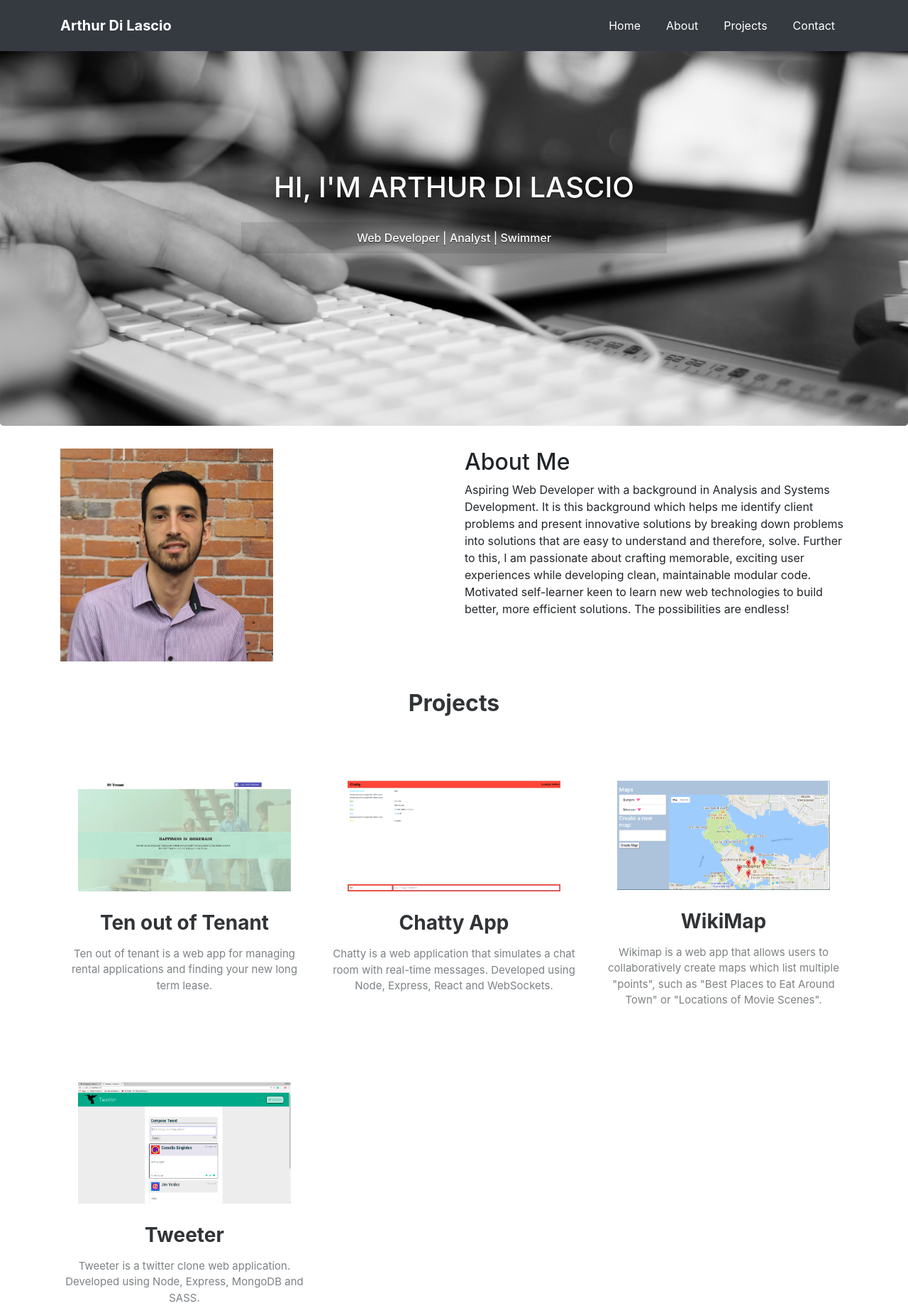
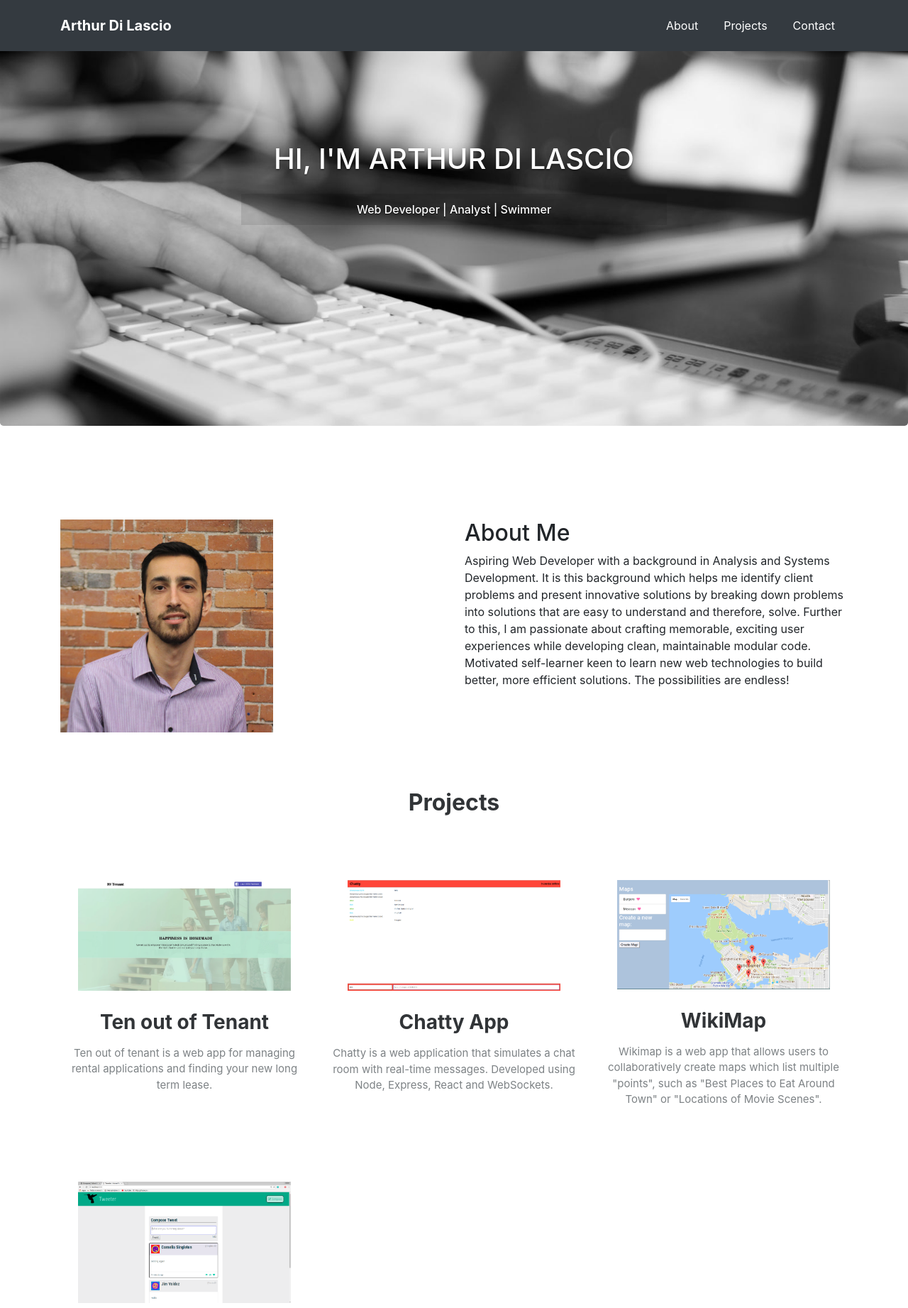
Before and after one commit to adlascio/adlascio.github.io, a plain HTML site: page index.html in a window 1280 px wide. Shown: the top 1843 px of the page at 71% size. Drawn offline with Linux system fonts and the light colour scheme; files whose address does not match are found by name.

Commit message:
added links to navbar

```diff
--- a/assets/css/Hero-Music.css
+++ b/assets/css/Hero-Music.css
@@ -4,8 +4,8 @@ div.jumbotron.hero-music {
   background:url('../../assets/img/keyboard.jpg');
   background-size:cover;
   background-position:bottom;
-  padding-top:240px;
-  padding-bottom:200px;
+  padding-top:200px;
+  padding-bottom:100px;
   height:600px;
 }
 
--- a/assets/css/Projects-Clean.css
+++ b/assets/css/Projects-Clean.css
@@ -1,6 +1,7 @@
 .projects-clean {
   color:#313437;
   background-color:#fff;
+  padding-top:40px;
 }
 
 .projects-clean p {
--- a/assets/css/styles.css
+++ b/assets/css/styles.css
@@ -0,0 +1,4 @@
+div.about {
+  padding-top: 100px;
+  margin-top: 0%;
+}
--- a/index.html
+++ b/index.html
@@ -26,10 +26,9 @@
                 <div
                     class="collapse navbar-collapse" id="navcol-1">
                     <ul class="nav navbar-nav ml-auto">
-                        <li class="nav-item" role="presentation"><a class="nav-link text-white active" href="#">Home</a></li>
-                        <li class="nav-item" role="presentation"><a class="nav-link text-white" href="#">About</a></li>
-                        <li class="nav-item" role="presentation"><a class="nav-link text-white" href="#">Projects</a></li>
-                        <li class="nav-item" role="presentation"><a class="nav-link text-white" href="#">Contact</a></li>
+                        <li class="nav-item" role="presentation"><a class="nav-link text-white" href="#about">About</a></li>
+                        <li class="nav-item" role="presentation"><a class="nav-link text-white" href="#projects">Projects</a></li>
+                        <li class="nav-item" role="presentation"><a class="nav-link text-white" href="#contact">Contact</a></li>
                     </ul>
             </div>
     </div>
@@ -40,7 +39,7 @@
         <p class="hero-subtitle">Web Developer | Analyst | Swimmer</p>
         <p></p>
     </div>
-    <div>
+    <div class="about" id="about">
         <div class="container">
             <div class="row">
                 <div class="col-md-6"><img src="assets/img/Arthur.jpg"></div>
@@ -53,7 +52,7 @@
             </div>
         </div>
     </div>
-    <div class="projects-clean">
+    <div class="projects-clean" id="projects">
         <div class="container">
             <div class="intro">
                 <h2 class="text-center">Projects </h2>
@@ -78,7 +77,7 @@
             </div>
         </div>
     </div>
-    <div class="contact-clean"><form method="post" action='http://formspree.io/arthur.dilascio@gmail.com'>
+    <div class="contact-clean" id="contact"><form method="post" action='http://formspree.io/arthur.dilascio@gmail.com'>
     <h2 class="text-center">Contact me</h2>
     <div class="form-group"><input class="form-control" type="text" name="name" placeholder="Name" /></div>
     <div class="form-group"><input class="form-control is-invalid" type="email" name="email" placeholder="Email" /><small class="form-text text-danger">Please enter a correct email address.</small></div>
```
